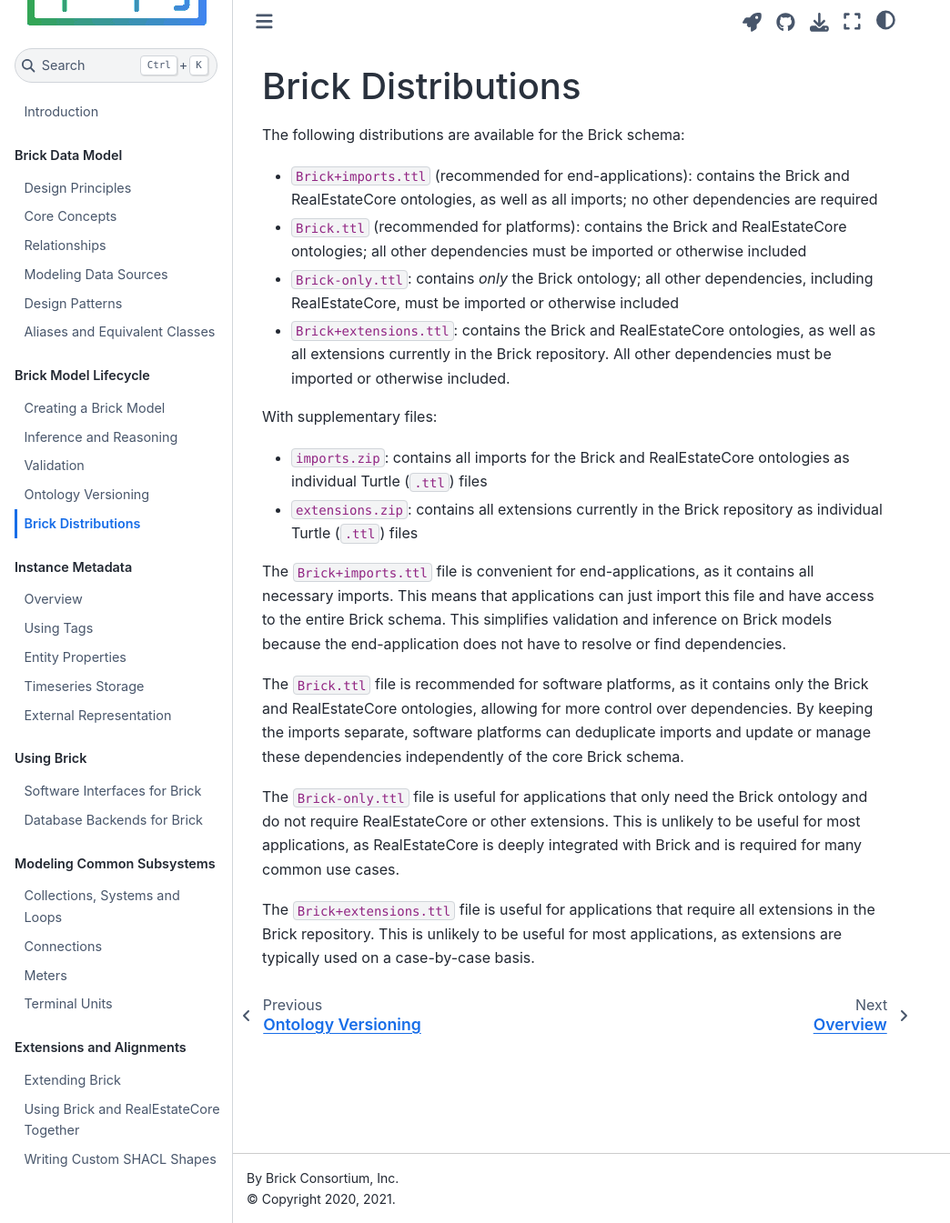
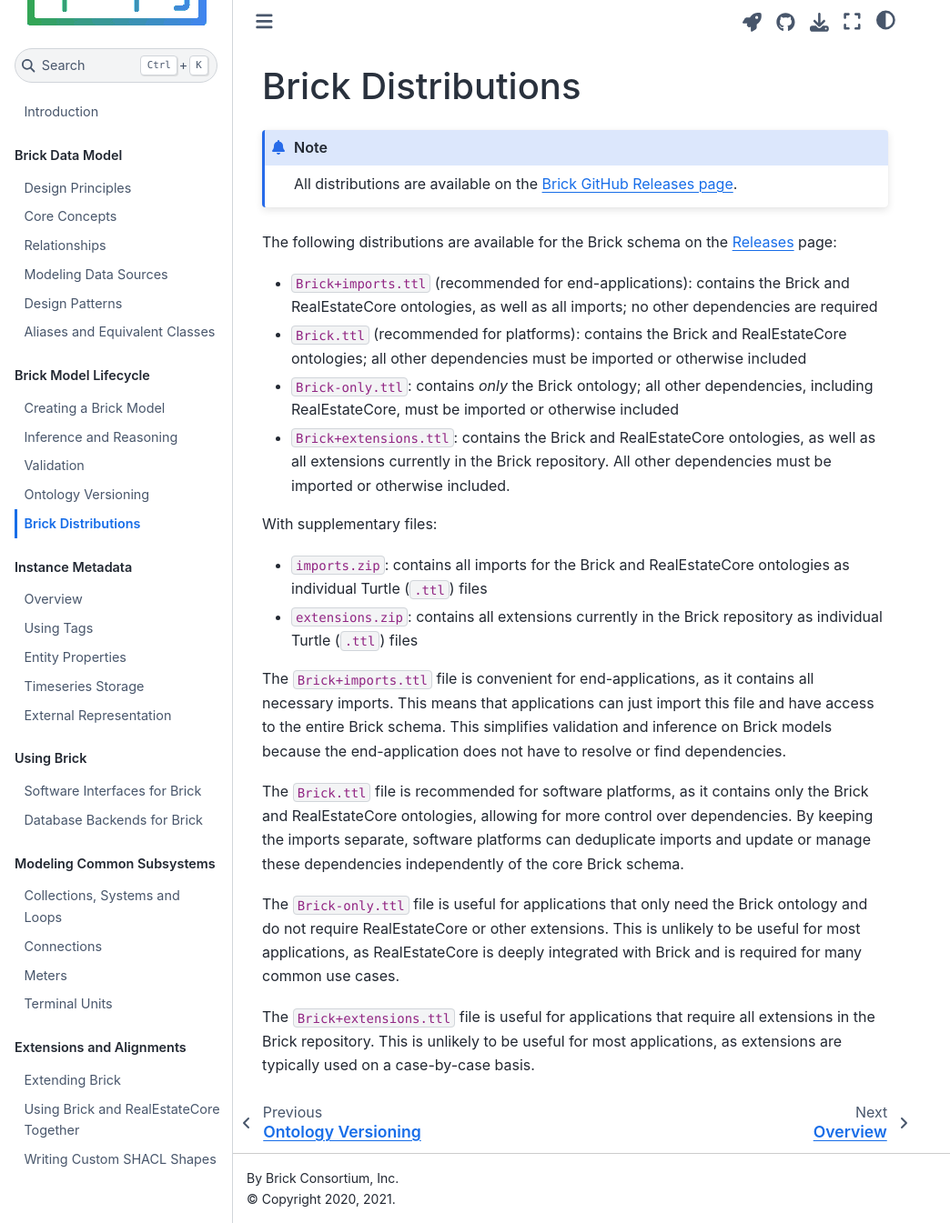
Before and after one commit to BrickSchema/docs, a Jupyter Book: the page built from lifecycle/distribution.md, in a window 1280 px wide and 1345 px high. Shown: the whole window at 91% size, without its empty margins (0-1044 px from the left). Built offline with Jupyter Book 1.0.4 settings and Sphinx 7.4.7 and the Sphinx Book theme 1.1.4, drawn with Linux system fonts in a browser that asks for light colours.

Commit message:
add link to releases page

````diff
--- a/lifecycle/distribution.md
+++ b/lifecycle/distribution.md
@@ -14,7 +14,11 @@ kernelspec:
 Brick Distributions
 ===================
 
-The following distributions are available for the Brick schema:
+```{admonition} Note
+All distributions are available on the [Brick GitHub Releases page](https://github.com/BrickSchema/Brick/releases).
+```
+
+The following distributions are available for the Brick schema on the [Releases](https://github.com/BrickSchema/Brick/releases) page:
 - `Brick+imports.ttl` (recommended for end-applications): contains the Brick and RealEstateCore ontologies, as well as all imports; no other dependencies are required
 - `Brick.ttl` (recommended for platforms): contains the Brick and RealEstateCore ontologies; all other dependencies must be imported or otherwise included
 - `Brick-only.ttl`: contains *only* the Brick ontology; all other dependencies, including RealEstateCore, must be imported or otherwise included
````
